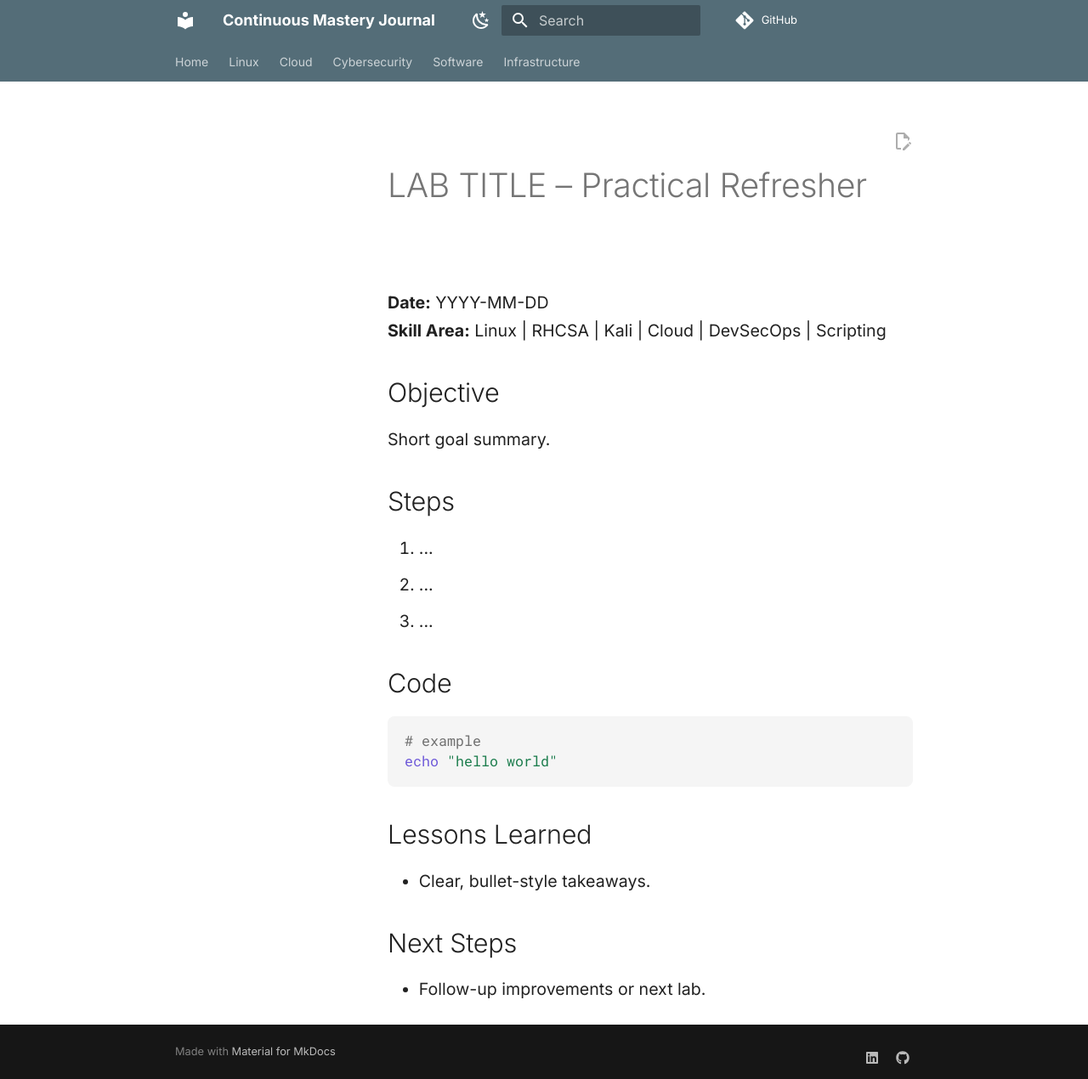
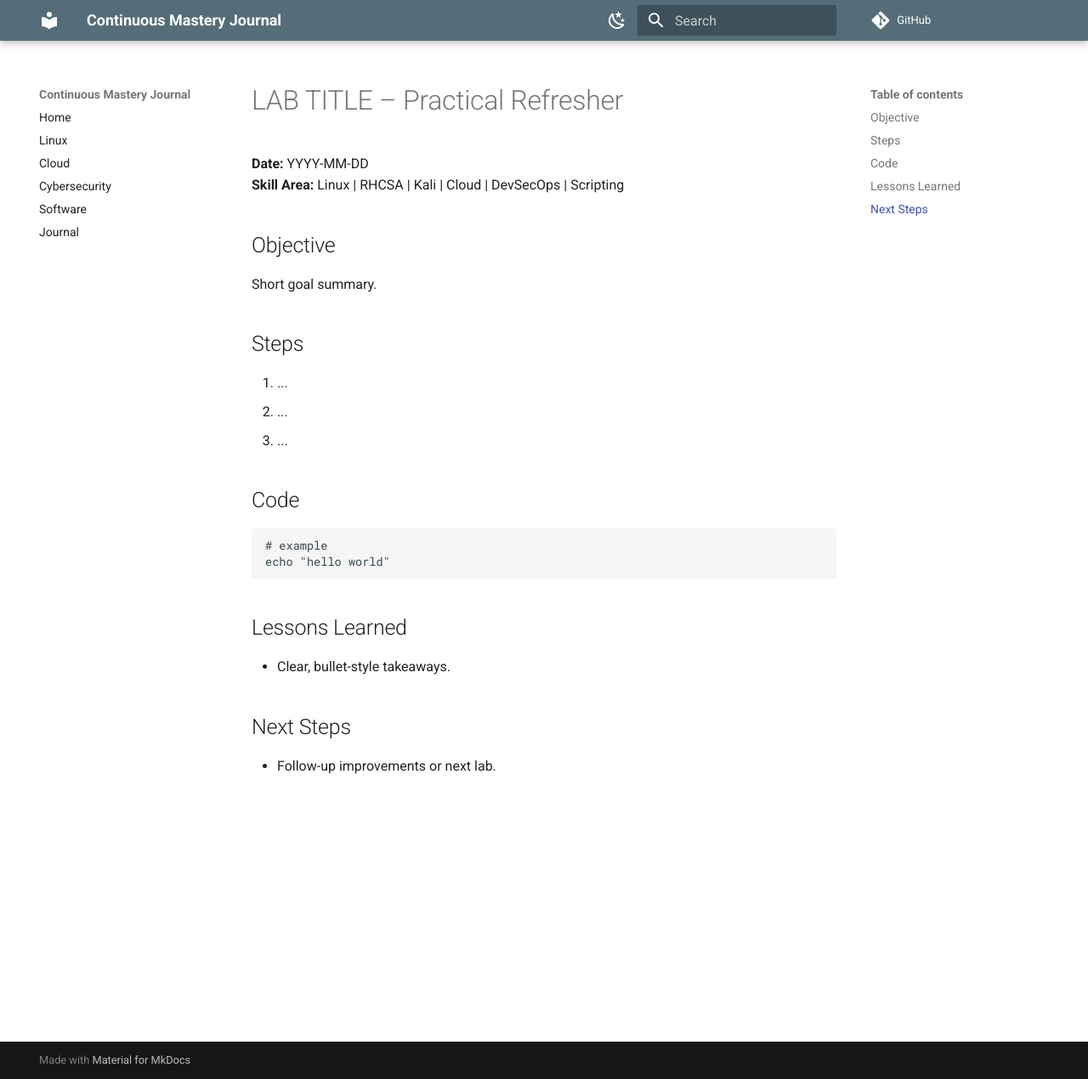
Before and after one commit to KristopherTaylorSec/kristophertaylorsec.github.io, an MkDocs documentation site: the page built from docs/_lab-template.md, in a window 1280 px wide and 1270 px high. Shown: the whole window at 85% size. Built offline with MkDocs 1.6.1 and Material for MkDocs 9.7.7, drawn with Linux system fonts in a browser that asks for light colours; comment, search, counter and statistics services are not loaded.

Commit message:
Updated yaml to make website look good

```diff
--- a/mkdocs.yml
+++ b/mkdocs.yml
@@ -1,13 +1,10 @@
 site_name: Continuous Mastery Journal
-site_description: A professional, documentation-first portfolio showcasing applied work across systems, cloud, cybersecurity, software, and infrastructure.
+site_description: A living technical portfolio documenting real-world engineering growth and mastery across multiple domains.
 site_author: Kristopher Taylor
 repo_url: https://github.com/KristopherTaylorSec/TechPProvingGround
-repo_name: GitHub
-edit_uri: edit/main/docs/
 
 theme:
   name: material
-  # Calm, readable, accessible palette with dark-mode toggle
   palette:
     - scheme: default
       primary: blue grey
@@ -21,28 +18,6 @@ theme:
       toggle:
         icon: material/weather-sunny
         name: Switch to light mode
-  font:
-    text: Inter
-    code: Roboto Mono
-  features:
-    - navigation.tabs
-    - navigation.sections
-    - navigation.instant
-    - toc.integrate
-    - content.code.annotate
-    - content.action.edit
-    - search.suggest
-    - search.highlight
-
-extra:
-  social:
-    - icon: fontawesome/brands/linkedin
-      link: https://www.linkedin.com/in/<your-linkedin-handle>/
-    - icon: fontawesome/brands/github
-      link: https://github.com/<your-new-username>
-
-extra_css:
-  - assets/extra.css
 
 nav:
   - Home: index.md
@@ -50,19 +25,4 @@ nav:
   - Cloud: cloud.md
   - Cybersecurity: cybersecurity.md
   - Software: software.md
-  - Infrastructure: infrastructure.md
-
-markdown_extensions:
-  - admonition
-  - attr_list
-  - footnotes
-  - tables
-  - toc:
-      permalink: true
-  - pymdownx.details
-  - pymdownx.highlight
-  - pymdownx.inlinehilite
-  - pymdownx.superfences
-  - pymdownx.tabbed
-  - pymdownx.tasklist:
-      custom_checkbox: true
+  - Journal: journal.md
```
Also changed, not shown: site/404.html, site/Cloud/DevSecOps/index.html, site/Cloud/index.html, site/Linux_Proficiency_Track/Kali_Linux/index.html, site/Linux_Proficiency_Track/index.html, site/Notes_and_Insights/index.html, site/Software_Development/index.html, site/_lab-template/index.html.
